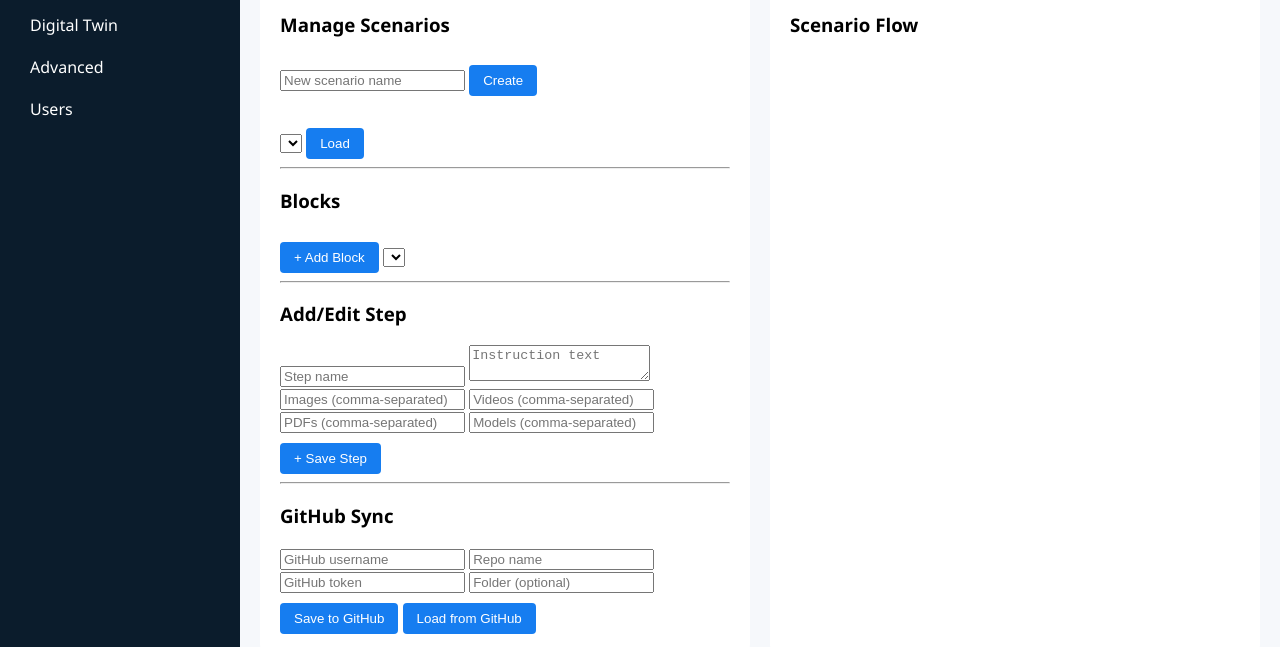
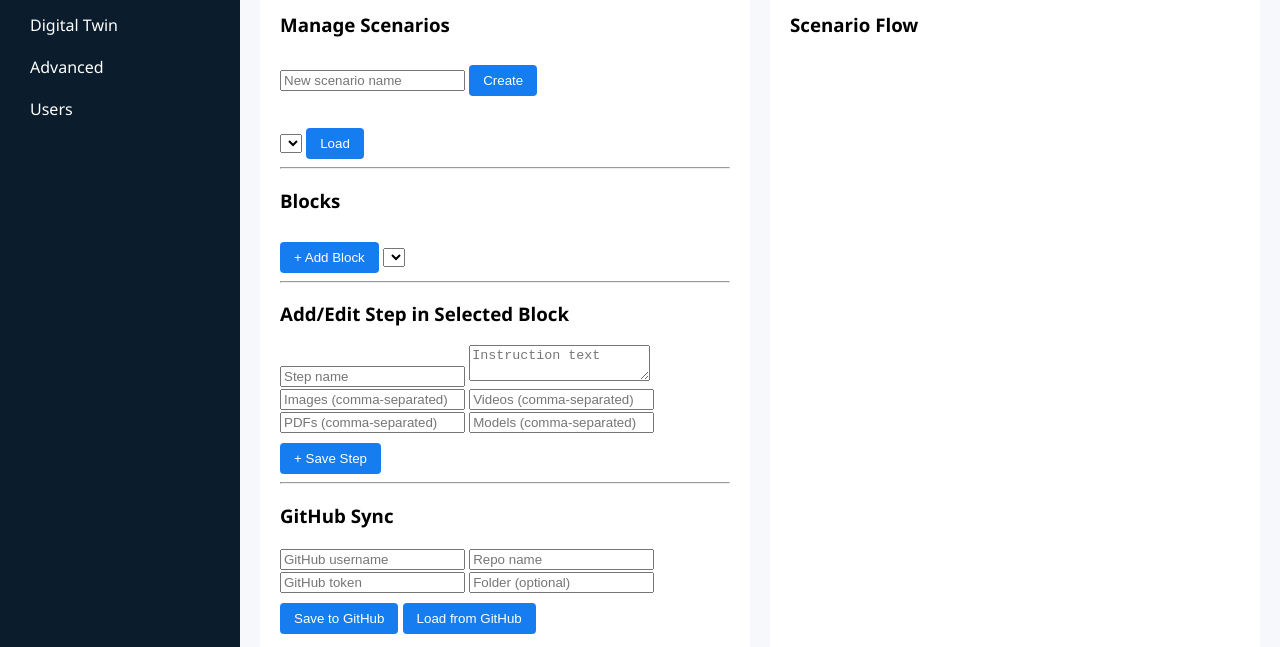
Before and after one commit to mbarange/VAMReality, a plain HTML site: page VAMReality_WebXR_Starter/index.html in a window 1280 px wide. Shown: the part 153-800 px from the top of the page. Drawn offline with Linux system fonts and the light colour scheme.

Commit message:
Update index.html

```diff
--- a/VAMReality_WebXR_Starter/index.html
+++ b/VAMReality_WebXR_Starter/index.html
@@ -39,7 +39,7 @@
         <select id="blockSelector"></select>
 
         <hr/>
-        <h3>Add/Edit Step</h3>
+        <h3>Add/Edit Step in Selected Block</h3>
         <input type="text" id="stepName" placeholder="Step name" />
         <textarea id="instructionText" placeholder="Instruction text"></textarea>
         <input type="text" id="images" placeholder="Images (comma-separated)" />
```
